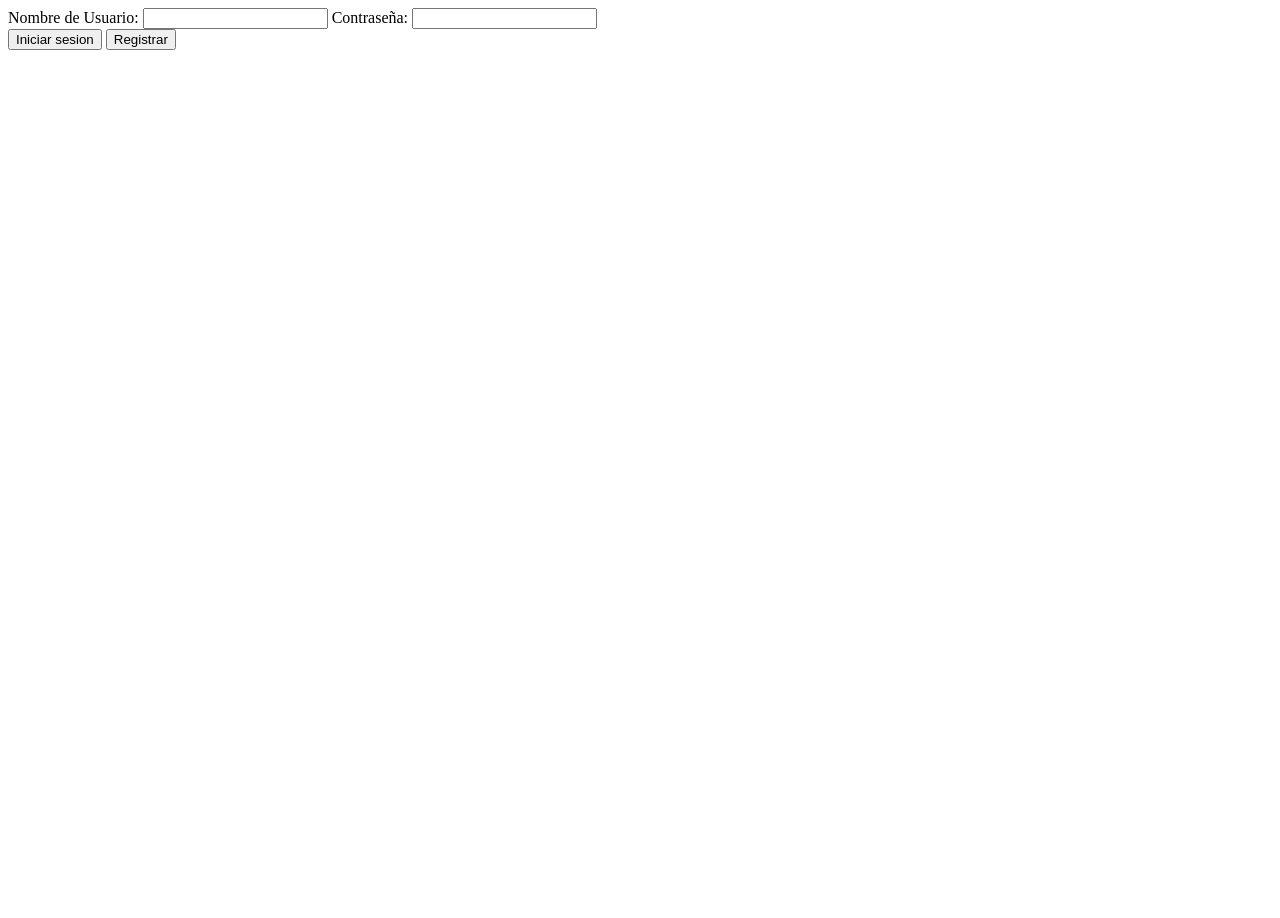
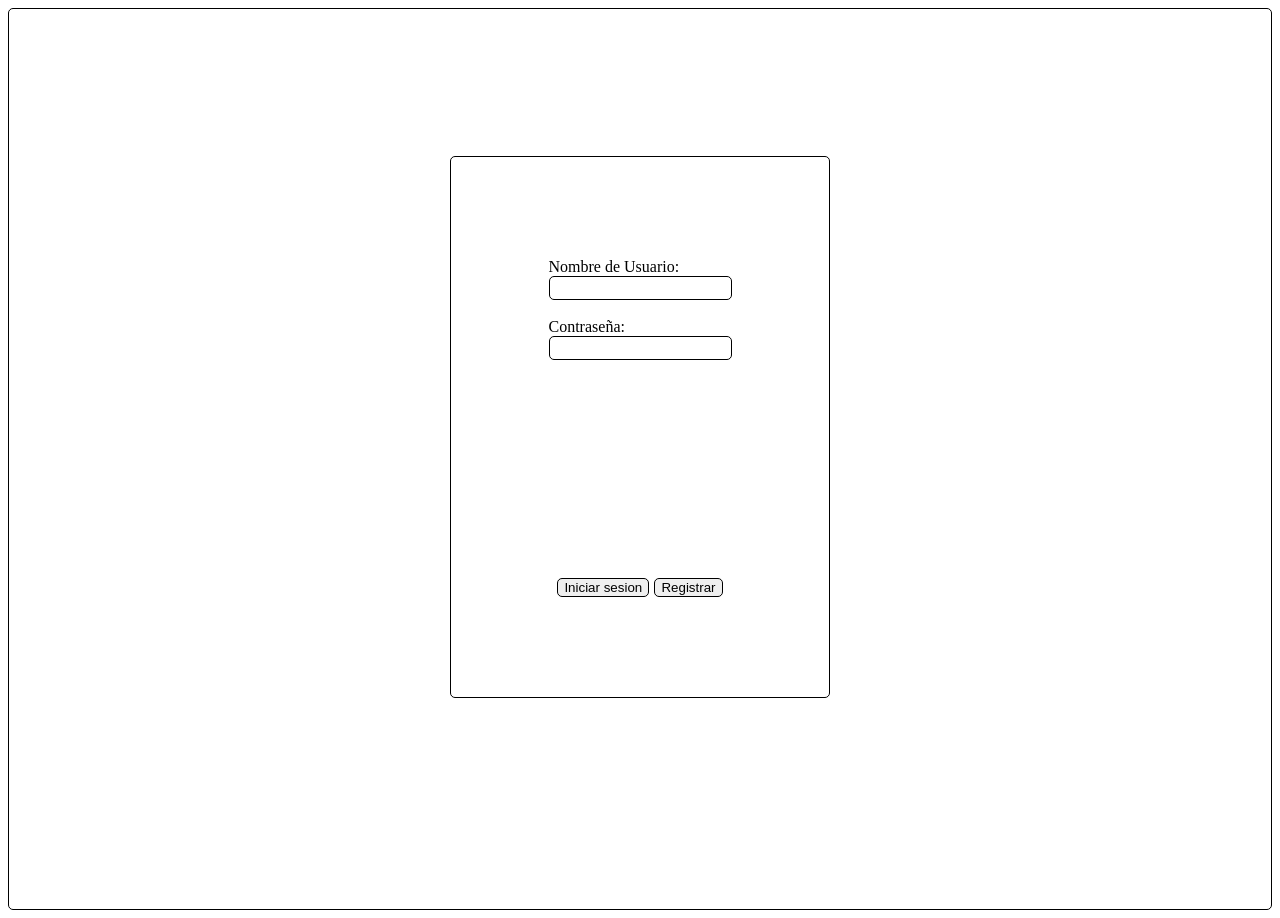
Before and after one commit to hectorProgrammer10/busquedaNombre, a website: page public/index.html in a window 1280 px wide. Before the commit the page ends 800 px from the top, so only its background shows below. Drawn offline with Linux system fonts and the light colour scheme.

Commit message:
estilos agregados

```diff
--- a/public/app.js
+++ b/public/app.js
@@ -40,10 +40,12 @@ function mostrarResultados(resultados) {
 function imprimir(usuario) {
   let canva = document.getElementById("canva");
   canva.innerHTML = `
+  <div class="busqueda">
   <h1>Hola ${usuario}</h1>
   <h1>Buscador de Registros</h1>
   <label for="searchInput">Ingrese el nombre a buscar:</label>
-  <input type="text" id="searchInput" />
-  <button onclick="buscar()">Buscar</button>
-  <div id="resultados"></div>`;
+  <input type="text" id="searchInput" class="borde" />
+  <button onclick="buscar()" class="borde btnStyle">Buscar</button>
+  <div id="resultados" class="borde"></div>
+  </div>`;
 }
--- /dev/null
+++ b/public/index.css
@@ -0,0 +1,67 @@
+body{
+    display: flex;
+    justify-content: center;
+}
+.borde{
+  border: 1px solid black;
+  border-radius: 5px;
+}
+.canva{
+  width: 100%;
+  height: 900px;
+  display: flex;
+  justify-content: center;
+  align-items: center;
+}
+
+.form{
+  width: 30%;
+  height: 60%;
+  display: flex;
+  flex-direction: column;
+  align-items: center;
+  justify-content: space-around;
+  margin-top: -5%;
+}
+.campos{
+  display: flex;
+  flex-direction: column;
+}
+.campos input{
+  margin-bottom: 10%;
+}
+input{
+  height: 20px;
+}
+
+.botones{
+  width: 45%;
+  display: flex;
+  justify-content: space-around;
+
+}
+.btnStyle:hover{
+  background-color: rgba(0, 0, 0, 0.4);
+}
+/* ---------- */
+.mensaje{
+  height: 10%;
+  width: 30%;
+  display: flex;
+  flex-direction: column;
+  align-items: center;
+  margin-top: -10%;
+  justify-content: space-around;
+}
+/* --------- */
+.busqueda{
+  height: 90%;
+  width: 80%;
+  padding: 3%;
+}
+#resultados li{
+  border-bottom: 1px solid rgba(0, 0, 0, 0.4);
+  border-top: 1px solid rgba(0, 0, 0, 0.4);
+  /* border-radius: 5px; */
+  margin: 10px;
+}
--- a/public/index.html
+++ b/public/index.html
@@ -3,20 +3,25 @@
   <head>
     <meta charset="UTF-8" />
     <meta name="viewport" content="width=device-width, initial-scale=1.0" />
+    <link rel="stylesheet" href="index.css" />
     <title>Buscador de Registros</title>
   </head>
   <body>
-    <div class="canva" id="canva">
-      <div class="form">
+    <div class="canva borde" id="canva">
+      <div class="form borde">
         <div class="campos">
           <label for="">Nombre de Usuario:</label>
-          <input type="text" id="usuario" />
+          <input type="text" id="usuario" class="borde" />
           <label for="">Contraseña:</label>
-          <input type="text" id="pass" />
+          <input type="text" id="pass" class="borde" />
         </div>
         <div class="botones">
-          <button onclick="inicio(1)">Iniciar sesion</button>
-          <button onclick="inicio(2)">Registrar</button>
+          <button onclick="inicio(1)" class="borde btnStyle" id="btnSesion">
+            Iniciar sesion
+          </button>
+          <button onclick="inicio(2)" class="borde btnStyle" id="btnRegistro">
+            Registrar
+          </button>
         </div>
       </div>
     </div>
--- a/public/usuarios.js
+++ b/public/usuarios.js
@@ -19,9 +19,9 @@ async function validar(usuario, pass) {
         usuarioEncontrado.username
       );
       let canva = document.getElementById("canva");
-      canva.innerHTML = `<div class="mensaje">
+      canva.innerHTML = `<div class="mensaje borde">
         Has iniciado sesión correctamente!
-        <button onclick="imprimir('${usuarioEncontrado.username}')">Continuar</button>
+        <button onclick="imprimir('${usuarioEncontrado.username}')" class="borde btnStyle">Continuar</button>
       </div>`;
     } else {
       console.log("Usuario o contraseña incorrectos");
@@ -141,3 +141,4 @@ async function obtenerUsuarios() {
 
 //contraseña:
 //*Aa123456
+//https://github.com/hectorProgrammer10/busquedaNombre.git
```
